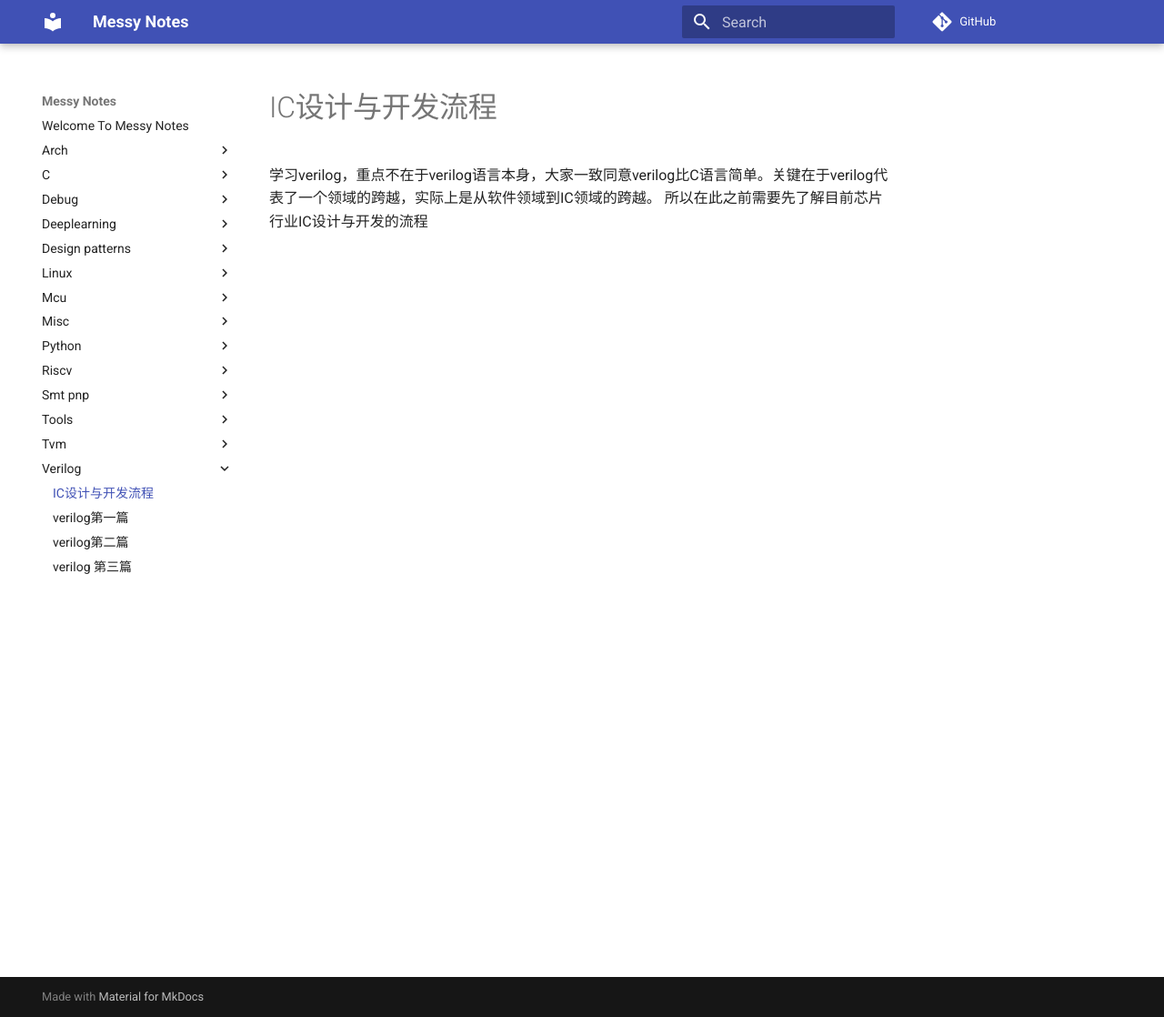
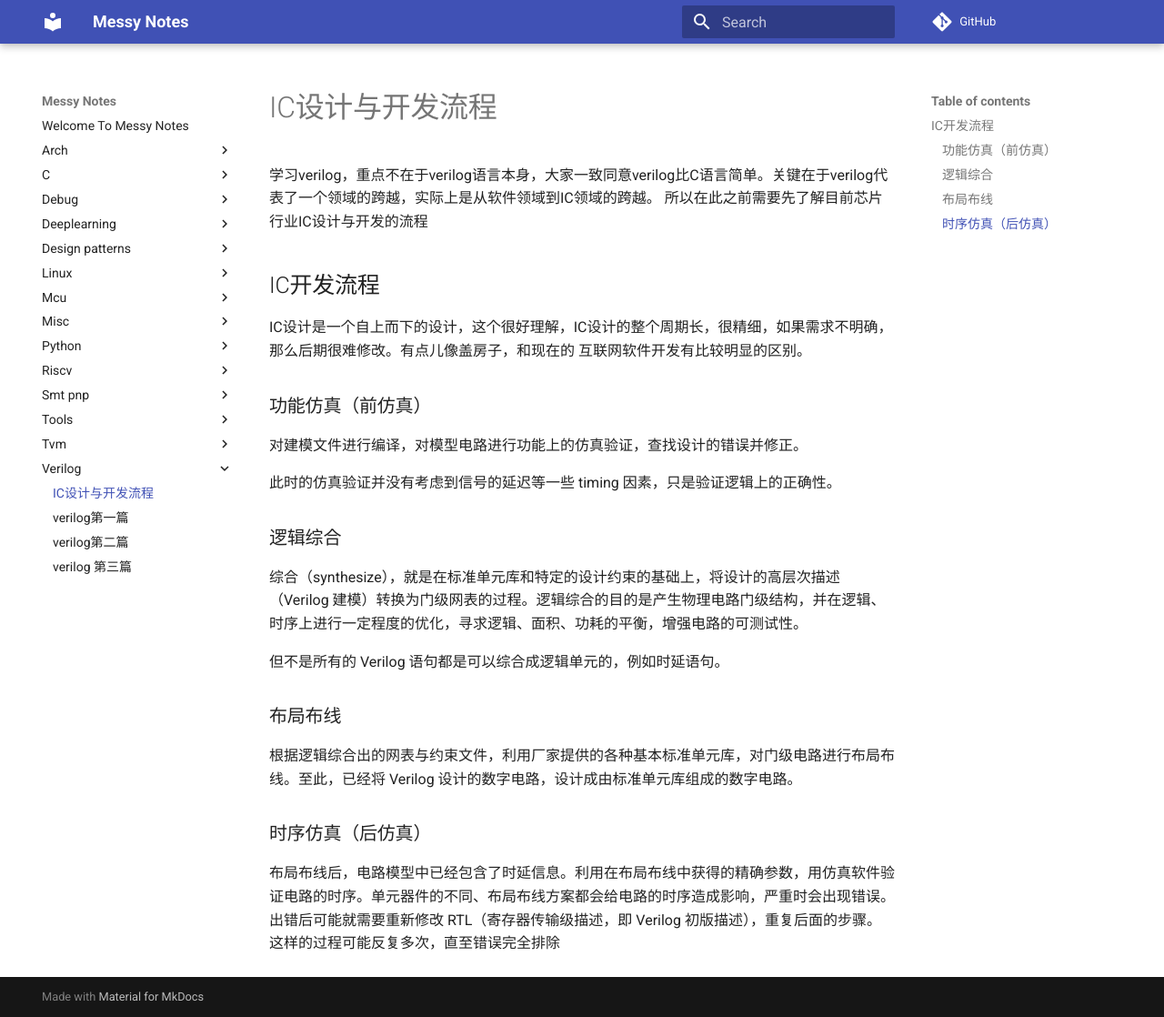
Before and after one commit to chsgcxy/messy_notes, an MkDocs documentation site: the page built from docs/verilog/ic_develop.md, in a window 1280 px wide and 1118 px high. Shown: the whole window at 91% size. Built offline with MkDocs 1.6.1 and Material for MkDocs 9.7.7, drawn with Linux system fonts in a browser that asks for light colours; comment, search, counter and statistics services are not loaded.

Commit message:
add files

```diff
--- a/docs/verilog/ic_develop.md
+++ b/docs/verilog/ic_develop.md
@@ -2,3 +2,29 @@
 
 学习verilog，重点不在于verilog语言本身，大家一致同意verilog比C语言简单。关键在于verilog代表了一个领域的跨越，实际上是从软件领域到IC领域的跨越。
 所以在此之前需要先了解目前芯片行业IC设计与开发的流程
+
+## IC开发流程
+
+IC设计是一个自上而下的设计，这个很好理解，IC设计的整个周期长，很精细，如果需求不明确，那么后期很难修改。有点儿像盖房子，和现在的
+互联网软件开发有比较明显的区别。
+
+
+### 功能仿真（前仿真）
+
+对建模文件进行编译，对模型电路进行功能上的仿真验证，查找设计的错误并修正。
+
+此时的仿真验证并没有考虑到信号的延迟等一些 timing 因素，只是验证逻辑上的正确性。
+
+### 逻辑综合
+
+综合（synthesize），就是在标准单元库和特定的设计约束的基础上，将设计的高层次描述（Verilog 建模）转换为门级网表的过程。逻辑综合的目的是产生物理电路门级结构，并在逻辑、时序上进行一定程度的优化，寻求逻辑、面积、功耗的平衡，增强电路的可测试性。
+
+但不是所有的 Verilog 语句都是可以综合成逻辑单元的，例如时延语句。
+
+### 布局布线
+
+根据逻辑综合出的网表与约束文件，利用厂家提供的各种基本标准单元库，对门级电路进行布局布线。至此，已经将 Verilog 设计的数字电路，设计成由标准单元库组成的数字电路。
+
+### 时序仿真（后仿真）
+
+布局布线后，电路模型中已经包含了时延信息。利用在布局布线中获得的精确参数，用仿真软件验证电路的时序。单元器件的不同、布局布线方案都会给电路的时序造成影响，严重时会出现错误。出错后可能就需要重新修改 RTL（寄存器传输级描述，即 Verilog 初版描述），重复后面的步骤。这样的过程可能反复多次，直至错误完全排除
```
